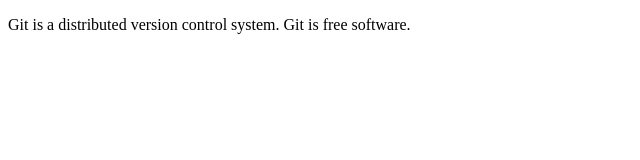
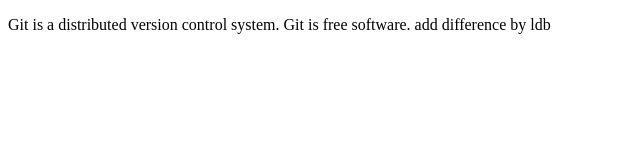
Before and after one commit to LiangDB-code/gitRepository, a plain HTML site: page index.html in a window 1280 px wide. Shown: the whole page, without its empty margins (0-640 px from the left). Drawn offline with Linux system fonts and the light colour scheme.

Commit message:
add difference by ldb

```diff
--- a/index.html
+++ b/index.html
@@ -12,6 +12,7 @@
     <p>
         Git is a distributed version control system.
         Git is free software.
+        add difference by ldb
     </p>
 </body>
 
```
